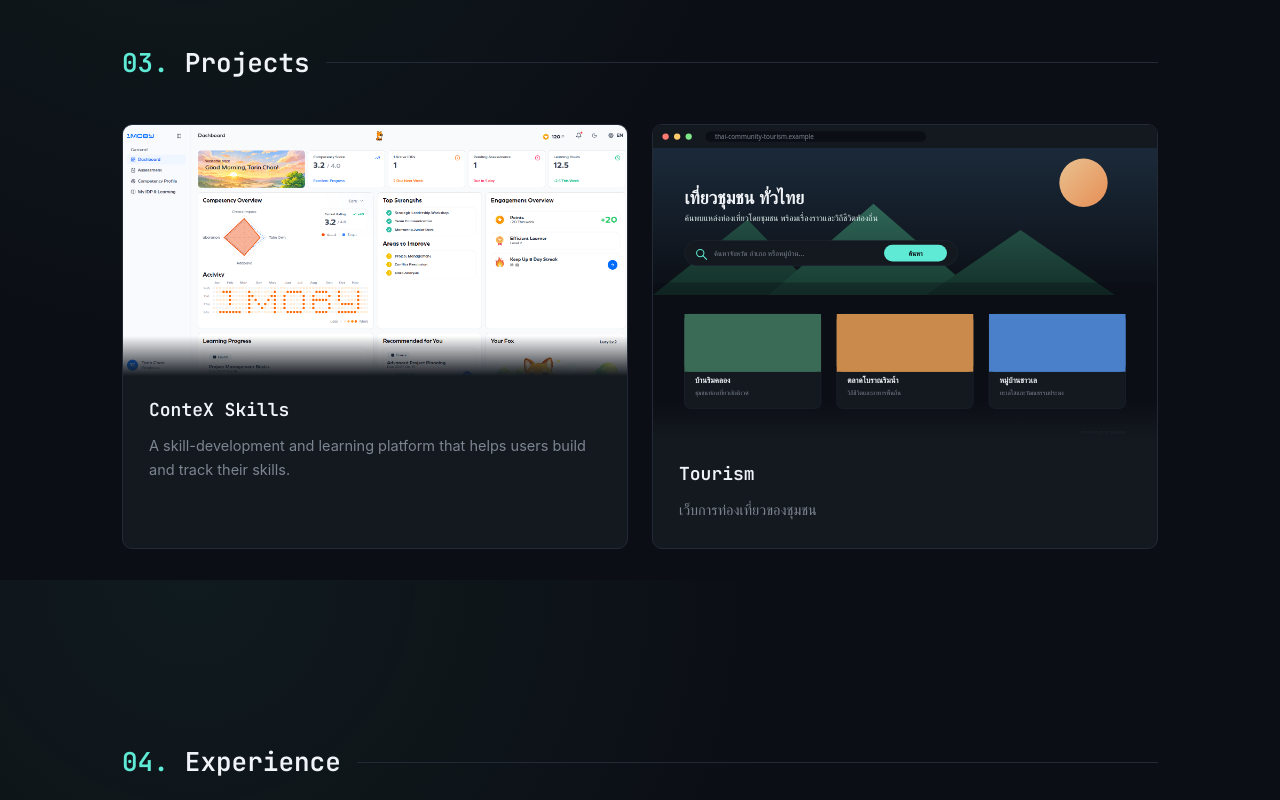
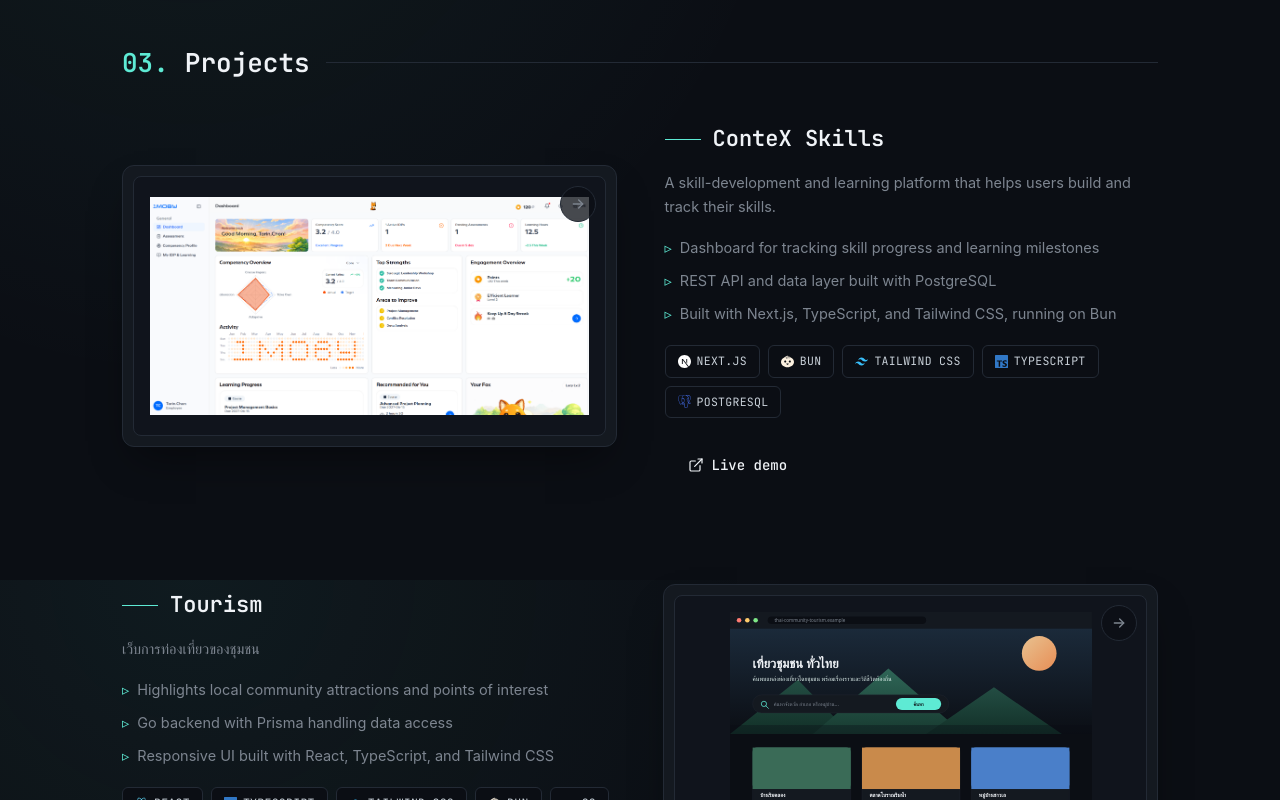
Before and after one commit to POPO112005/portfolio, a React (Vite) app: page / in a window 1280 px wide. Shown: the part 1820-2620 px from the top of the page. Built offline with nearby package versions, Linux system fonts and the light colour scheme.

Commit message:
feat: enhance Projects component layout and add project highlights in portfolio data

```diff
--- a/src/components/Projects.tsx
+++ b/src/components/Projects.tsx
@@ -2,7 +2,9 @@
 import { projects } from '../data/portfolio'
 import { ProjectModal } from './ProjectModal'
 import { SectionHeading } from './SectionHeading'
-import { heading, section } from './styles'
+import { ArrowRightIcon, ExternalLinkIcon, GithubIcon } from './icons'
+import { TechIcon } from './techIcons'
+import { btnBase, btnGhost, bullet, heading, section } from './styles'
 
 export function Projects() {
   const [activeIndex, setActiveIndex] = useState<number | null>(null)
@@ -10,37 +12,102 @@
   return (
     <section id="projects" className={section}>
       <SectionHeading index="03" title="Projects" />
-      <div className="grid grid-cols-[repeat(auto-fit,minmax(260px,1fr))] gap-6">
-        {projects.map((project, i) => (
+      <div className="flex flex-col gap-20 md:gap-24">
+        {projects.map((project, i) => {
+          const reversed = i % 2 === 1
+          return (
             <article
-            className="group flex cursor-pointer flex-col overflow-hidden rounded-[10px] border border-border bg-bg-elevated outline-none transition duration-150 hover:-translate-y-1 hover:border-accent-border focus-visible:outline-2 focus-visible:outline-accent-border focus-visible:outline-offset-2"
+              className={`flex flex-col gap-8 md:flex-row md:items-center md:gap-12 ${
+                reversed ? 'md:flex-row-reverse' : ''
+              }`}
               key={project.title}
+            >
+              <div
+                className="group relative w-full cursor-pointer overflow-hidden rounded-xl border border-border bg-bg-elevated p-2.5 shadow-elevated outline-none transition duration-150 hover:border-accent-border focus-visible:outline-2 focus-visible:outline-accent-border focus-visible:outline-offset-2 md:w-1/2"
                 onClick={() => setActiveIndex(i)}
                 role="button"
                 tabIndex={0}
+                aria-label={`View ${project.title} screenshots`}
                 onKeyDown={(e) => {
                   if (e.key === 'Enter' || e.key === ' ') setActiveIndex(i)
                 }}
               >
-            <div className="relative w-full overflow-hidden bg-bg-alt">
+                <div className="relative flex h-[220px] w-full items-center justify-center overflow-hidden rounded-lg border border-border bg-bg-alt md:h-[260px]">
                   {project.images?.[0] ? (
                     <img
                       src={project.images[0]}
                       alt=""
-                  className="block w-full transition duration-300 group-hover:scale-[1.03]"
+                      className="h-full w-full object-contain p-4 transition duration-300 group-hover:scale-[1.03]"
                     />
                   ) : (
-                <div className="aspect-video w-full bg-[repeating-linear-gradient(135deg,var(--color-border)_0px,var(--color-border)_1px,transparent_1px,transparent_10px)]" />
+                    <div className="h-full w-full bg-[repeating-linear-gradient(135deg,var(--color-border)_0px,var(--color-border)_1px,transparent_1px,transparent_10px)]" />
                   )}
-              <div className="pointer-events-none absolute inset-x-0 bottom-0 h-10 bg-gradient-to-t from-bg-elevated to-transparent" />
+                </div>
+                <div className="absolute top-5 right-5 inline-flex h-9 w-9 items-center justify-center rounded-full border border-border bg-[rgba(11,14,20,0.75)] text-text-dim transition duration-150 group-hover:border-accent-border group-hover:text-accent">
+                  <ArrowRightIcon size={16} />
+                </div>
               </div>
 
-            <div className="flex flex-1 flex-col px-[26px] pt-5 pb-[26px]">
-              <h3 className={`text-lg text-text-bright ${heading}`}>{project.title}</h3>
-              <p className="mt-[10px] text-[14.5px] leading-[1.7] text-text-dim">{project.description}</p>
+              <div className="w-full md:w-1/2">
+                <div className="flex items-center gap-3">
+                  <span className="h-px w-9 bg-accent" />
+                  <h3 className={`text-xl text-text-bright md:text-[22px] ${heading}`}>{project.title}</h3>
+                </div>
+
+                <p className="mt-4 text-[14.5px] leading-[1.7] text-text-dim">{project.description}</p>
+
+                {project.highlights && project.highlights.length > 0 && (
+                  <ul className="mt-4 flex flex-col gap-[10px] text-[14.5px] leading-[1.6] text-text-dim">
+                    {project.highlights.map((point) => (
+                      <li key={point} className={bullet}>
+                        {point}
+                      </li>
+                    ))}
+                  </ul>
+                )}
+
+                <ul className="mt-5 flex flex-wrap gap-2">
+                  {project.tech.map((t) => (
+                    <li
+                      key={t}
+                      className="inline-flex items-center gap-[6px] rounded-md border border-border bg-bg px-3 py-[6px] font-mono text-[11.5px] tracking-wide text-text uppercase"
+                    >
+                      <TechIcon name={t} size={13} />
+                      {t}
+                    </li>
+                  ))}
+                </ul>
+
+                {(project.github || project.demo) && (
+                  <div className="mt-6 flex gap-3">
+                    {project.github && (
+                      <a
+                        href={project.github}
+                        target="_blank"
+                        rel="noreferrer"
+                        className={`${btnBase} ${btnGhost}`}
+                        onClick={(e) => e.stopPropagation()}
+                      >
+                        <GithubIcon size={16} /> Code
+                      </a>
+                    )}
+                    {project.demo && (
+                      <a
+                        href={project.demo}
+                        target="_blank"
+                        rel="noreferrer"
+                        className={`${btnBase} ${btnGhost}`}
+                        onClick={(e) => e.stopPropagation()}
+                      >
+                        <ExternalLinkIcon size={16} /> Live demo
+                      </a>
+                    )}
+                  </div>
+                )}
               </div>
             </article>
-        ))}
+          )
+        })}
       </div>
 
       {activeIndex !== null && (
--- a/src/data/portfolio.ts
+++ b/src/data/portfolio.ts
@@ -41,6 +41,11 @@
     title: 'ConteX Skills',
     description:
       'A skill-development and learning platform that helps users build and track their skills.',
+    highlights: [
+      'Dashboard for tracking skill progress and learning milestones',
+      'REST API and data layer built with PostgreSQL',
+      'Built with Next.js, TypeScript, and Tailwind CSS, running on Bun',
+    ],
     tech: ['Next.js', 'Bun', 'Tailwind CSS', 'TypeScript', 'PostgreSQL'],
     github: undefined as string | undefined,
     demo: 'https://1mobyspj.vercel.app/' as string | undefined,
@@ -49,6 +54,11 @@
   {
     title: 'Tourism',
     description: 'เว็บการท่องเที่ยวของชุมชน',
+    highlights: [
+      'Highlights local community attractions and points of interest',
+      'Go backend with Prisma handling data access',
+      'Responsive UI built with React, TypeScript, and Tailwind CSS',
+    ],
     tech: ['React', 'TypeScript', 'Tailwind CSS', 'Bun', 'Go', 'Prisma'],
     github: undefined as string | undefined,
     demo: undefined as string | undefined,
```
Lines whose indentation alone changed are shown as unchanged.
